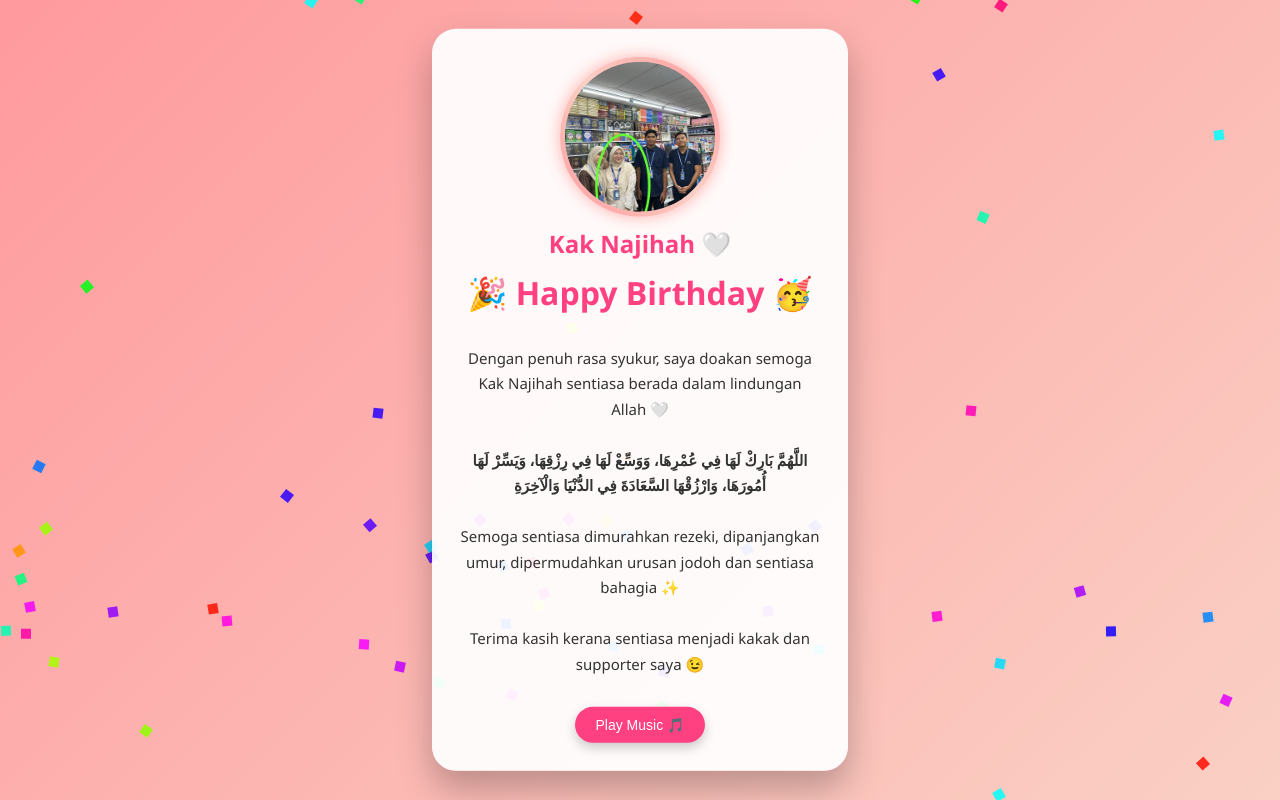
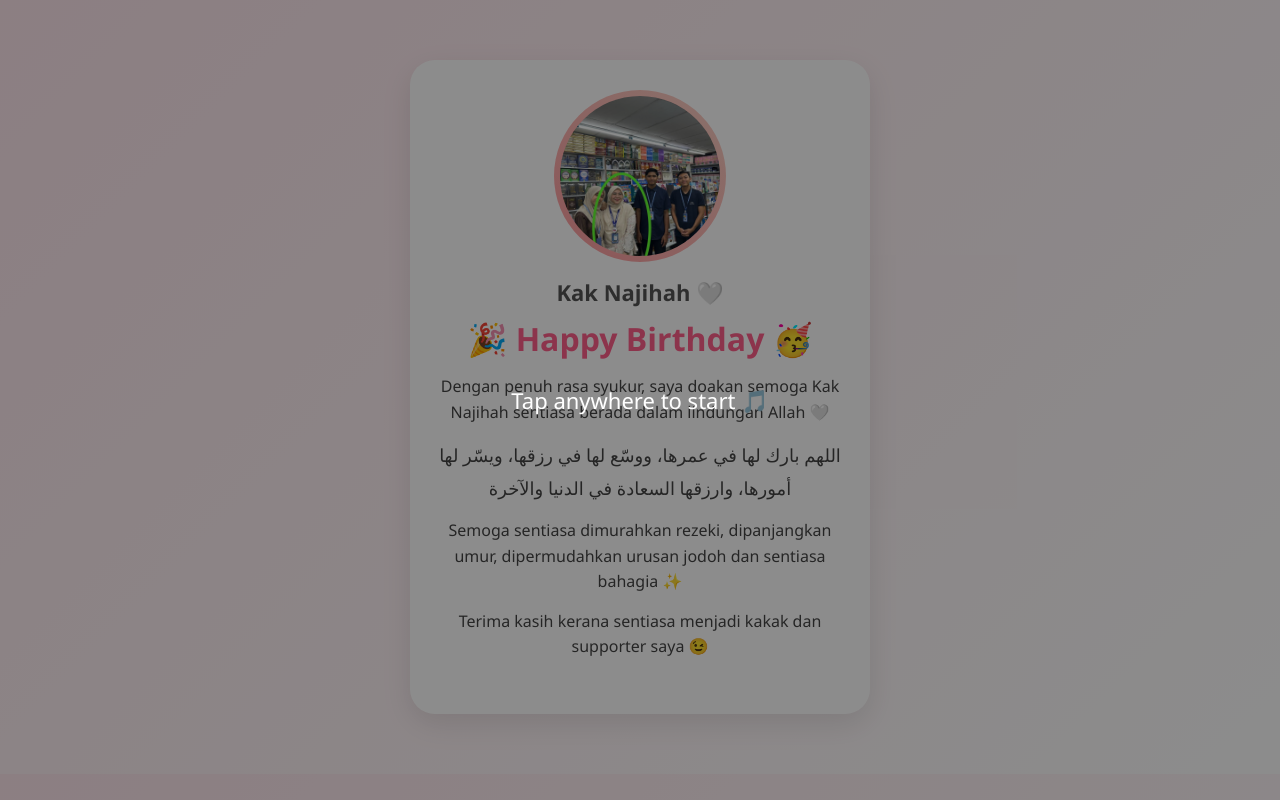
Before and after one commit to zafranalif361-boop/BIRTHDAY-, a plain HTML site: page index.html in a window 1280 px wide. Drawn offline with Linux system fonts and the light colour scheme.

Commit message:
Refactor index.html for birthday theme
Updated styling and content for birthday celebration.

```diff
--- a/index.html
+++ b/index.html
@@ -1,124 +1,70 @@
-<!DOCTYPE html>
+  <!DOCTYPE html>
 <html lang="ms">
 <head>
 <meta charset="UTF-8">
 <meta name="viewport" content="width=device-width, initial-scale=1.0">
-<title>Happy Birthday Kak Najihah 🎉</title>
+<title>Happy Birthday Kak Najihah</title>
 
 <style>
 body {
   margin: 0;
-  height: 100vh;
-  background: linear-gradient(135deg, #ff9a9e, #fad0c4);
   font-family: 'Segoe UI', sans-serif;
-  overflow: hidden;
+  background: linear-gradient(135deg, #ffe6ec, #fff);
+  text-align: center;
+  overflow-x: hidden;
 }
 
-/* Card */
 .card {
-  position: relative;
-  z-index: 2;
-  background: rgba(255,255,255,0.93);
-  padding: 28px;
-  border-radius: 24px;
-  text-align: center;
-  max-width: 360px;
-  margin: auto;
-  top: 50%;
-  transform: translateY(-50%);
-  box-shadow: 0 18px 35px rgba(0,0,0,0.25);
-  animation: fadeIn 2s ease;
+  max-width: 420px;
+  margin: 60px auto;
+  background: white;
+  border-radius: 25px;
+  padding: 30px 20px 40px;
+  box-shadow: 0 10px 30px rgba(0,0,0,0.1);
+  animation: fadeUp 1.2s ease;
 }
 
-/* Photo */
 .photo-wrapper {
-  width: 150px;
-  height: 150px;
-  margin: 0 auto 10px;
+  width: 160px;
+  height: 160px;
+  margin: auto;
   border-radius: 50%;
-  padding: 5px;
-  background: linear-gradient(45deg, #ff9a9e, #fad0c4, #ff9a9e);
-  animation: glow 3s infinite;
+  padding: 6px;
+  background: linear-gradient(45deg, #ff9a9e, #fad0c4);
 }
 
-.photo {
+.photo-wrapper img {
   width: 100%;
   height: 100%;
+  border-radius: 50%;
   object-fit: cover;
-  border-radius: 50%;
-  animation: zoomIn 2s ease;
 }
 
 .name {
-  margin-top: 6px;
-  color: #ff4081;
-  font-weight: 600;
-  animation: fadeUp 2s ease;
+  margin-top: 15px;
+  font-size: 22px;
+  font-weight: bold;
+  color: #555;
 }
 
 h1 {
-  color: #ff4081;
-  animation: bounce 2s infinite;
+  color: #ff5f8a;
+  margin: 10px 0;
 }
 
 p {
-  font-size: 15px;
-  color: #333;
-  line-height: 1.7;
+  color: #444;
+  line-height: 1.6;
+  margin: 14px 0;
 }
 
-/* Button */
-button {
-  margin-top: 15px;
-  padding: 10px 20px;
-  border: none;
-  border-radius: 30px;
-  background: #ff4081;
-  color: white;
-  font-size: 14px;
-  cursor: pointer;
-  box-shadow: 0 5px 12px rgba(0,0,0,0.2);
-}
-
-/* Confetti */
-.confetti {
-  position: fixed;
-  top: -10px;
-  width: 10px;
-  height: 10px;
-  opacity: 0.85;
-  animation: fall linear infinite;
-}
-
-/* Animations */
-@keyframes fall {
-  from {transform: translateY(-10vh) rotate(0deg);}
-  to {transform: translateY(110vh) rotate(360deg);}
-}
-
-@keyframes fadeIn {
-  from {opacity: 0; transform: translateY(-60%) scale(0.8);}
-  to {opacity: 1; transform: translateY(-50%) scale(1);}
-}
-
-@keyframes bounce {
-  0%,100% {transform: translateY(0);}
-  50% {transform: translateY(-10px);}
-}
-
-@keyframes glow {
-  0% { box-shadow: 0 0 10px #ff9a9e; }
-  50% { box-shadow: 0 0 25px #fad0c4; }
-  100% { box-shadow: 0 0 10px #ff9a9e; }
-}
-
-@keyframes zoomIn {
-  from { transform: scale(0.6); opacity: 0; }
-  to { transform: scale(1); opacity: 1; }
+.arabic {
+  font-size: 18px;
+  line-height: 1.8;
 }
 
 @keyframes fadeUp {
-  from { opacity: 0; transform: translateY(10px); }
+  from { opacity: 0; transform: translateY(20px); }
   to { opacity: 1; transform: translateY(0); }
 }
 </style>
@@ -126,55 +72,63 @@ button {
 
 <body>
 
-<!-- Music -->
+<!-- AUDIO -->
 <audio id="bgMusic" loop>
   <source src="music.mp3" type="audio/mpeg">
 </audio>
 
+<!-- TAP TO PLAY OVERLAY -->
+<div id="tapToPlay" style="
+position: fixed;
+top:0; left:0;
+width:100%; height:100%;
+background: rgba(0,0,0,0.45);
+display:flex;
+align-items:center;
+justify-content:center;
+color:white;
+font-size:22px;
+z-index:9999;
+text-align:center;
+">
+Tap anywhere to start 🎵
+</div>
+
 <div class="card">
+  <div class="photo-wrapper">
+    <img src="kak-najihah.jpg" alt="Kak Najihah">
+  </div>
 
-  <div class="photo-wrapper">
-    <img src="kak-najihah.jpg" alt="Kak Najihah" class="photo">
-  </div>
-  <h2 class="name">Kak Najihah 🤍</h2>
+  <div class="name">Kak Najihah 🤍</div>
 
   <h1>🎉 Happy Birthday 🥳</h1>
 
   <p>
-    Dengan penuh rasa syukur, saya doakan semoga Kak Najihah
-    sentiasa berada dalam lindungan Allah 🤍
-    <br><br>
-    <b>
-    اللَّهُمَّ بَارِكْ لَهَا فِي عُمْرِهَا،
-    وَوَسِّعْ لَهَا فِي رِزْقِهَا،
-    وَيَسِّرْ لَهَا أُمُورَهَا،
-    وَارْزُقْهَا السَّعَادَةَ فِي الدُّنْيَا وَالْآخِرَةِ
-    </b>
-    <br><br>
+    Dengan penuh rasa syukur, saya doakan semoga Kak Najihah sentiasa berada
+    dalam lindungan Allah 🤍
+  </p>
+
+  <p class="arabic">
+    اللهم بارك لها في عمرها، ووسّع لها في رزقها، ويسّر لها أمورها،
+    وارزقها السعادة في الدنيا والآخرة
+  </p>
+
+  <p>
     Semoga sentiasa dimurahkan rezeki, dipanjangkan umur,
     dipermudahkan urusan jodoh dan sentiasa bahagia ✨
-    <br><br>
-    Terima kasih kerana sentiasa menjadi kakak
-    dan supporter saya 😉
   </p>
 
-  <button onclick="document.getElementById('bgMusic').play()">
-    Play Music 🎵
-  </button>
-
+  <p>
+    Terima kasih kerana sentiasa menjadi kakak dan supporter saya 😉
+  </p>
 </div>
 
 <script>
-/* Confetti generator */
-for (let i = 0; i < 70; i++) {
-  let c = document.createElement("div");
-  c.className = "confetti";
-  c.style.left = Math.random() * 100 + "vw";
-  c.style.animationDuration = (3 + Math.random() * 5) + "s";
-  c.style.backgroundColor =
-    "hsl(" + Math.random() * 360 + ",100%,50%)";
-  document.body.appendChild(c);
-}
+document.getElementById("tapToPlay").addEventListener("click", function () {
+  const music = document.getElementById("bgMusic");
+  music.play();
+  this.style.display = "none";
+});
 </script>
 
 </body>
```
